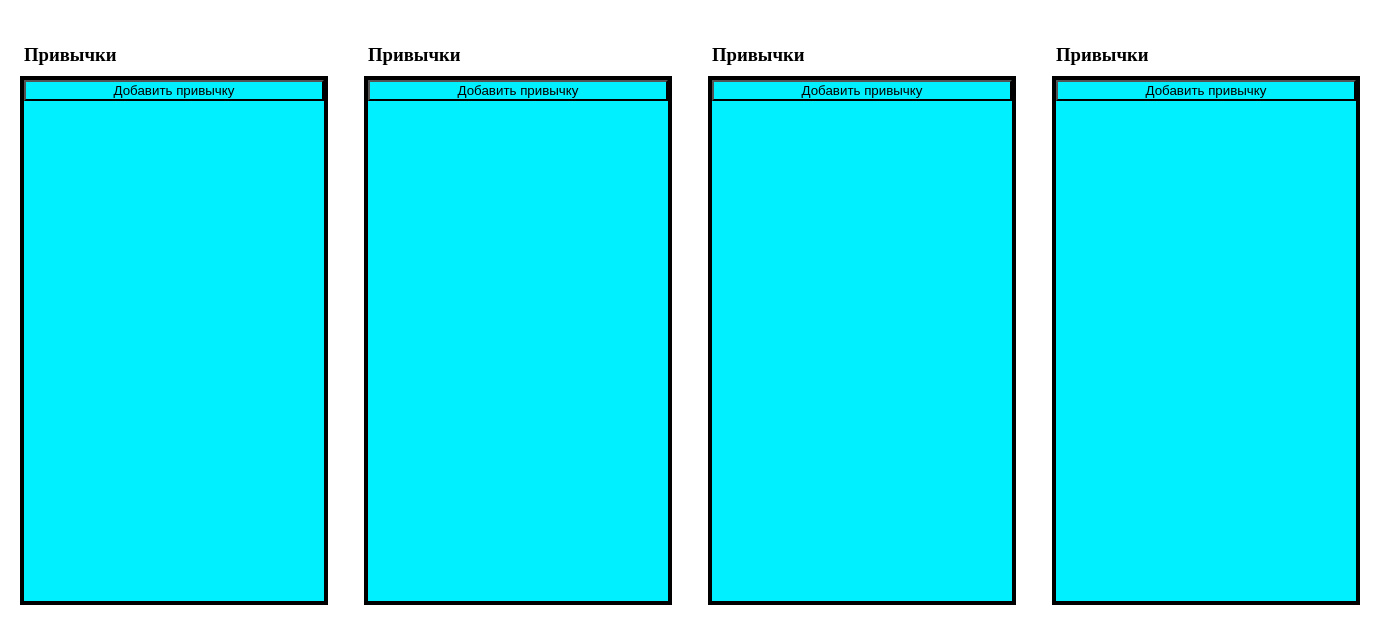
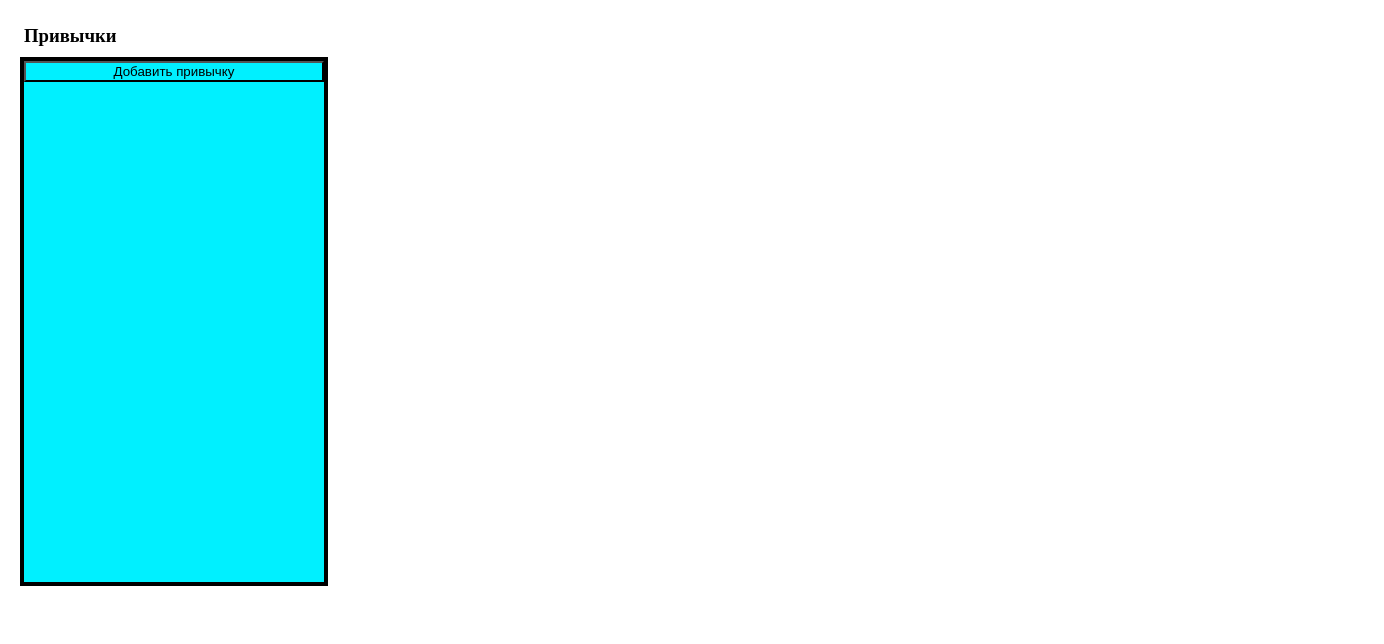
Before and after one commit to tea-corner/Frontend, a Vue app in the folder tea_corner-habbits/: page /about in a window 1280 px wide. Shown: the top 644 px of the page, 1384 px wide, since content can reach past the window. Built offline with nearby package versions, Linux system fonts and the light colour scheme; the HTML template or start-up script is replaced by a standard one.

Commit message:
add component UI block

```diff
--- a/tea_corner-habbits/src/components/BlockItem.vue
+++ b/tea_corner-habbits/src/components/BlockItem.vue
@@ -1,35 +1,13 @@
 <template>
   <section class="sectionBlocks">
     <div class="container selectionContainer">
-      <ul class="iii">
-        <li>
+
+
           <h4 class="blockName">Привычки</h4>
           <div class="blockNewList">
             <button class="btnBlockAdd">Добавить привычку</button>
           </div>
-        </li>
 
-        <li>
-          <h4 class="blockName">Привычки</h4>
-          <div class="blockNewList">
-            <button class="btnBlockAdd">Добавить привычку</button>
-          </div>
-        </li>
-
-        <li>
-          <h4 class="blockName">Привычки</h4>
-          <div class="blockNewList">
-            <button class="btnBlockAdd">Добавить привычку</button>
-          </div>
-        </li>
-
-        <li>
-          <h4 class="blockName">Привычки</h4>
-          <div class="blockNewList">
-            <button class="btnBlockAdd">Добавить привычку</button>
-          </div>
-        </li>
-      </ul>
 
     </div>
   </section>
```
